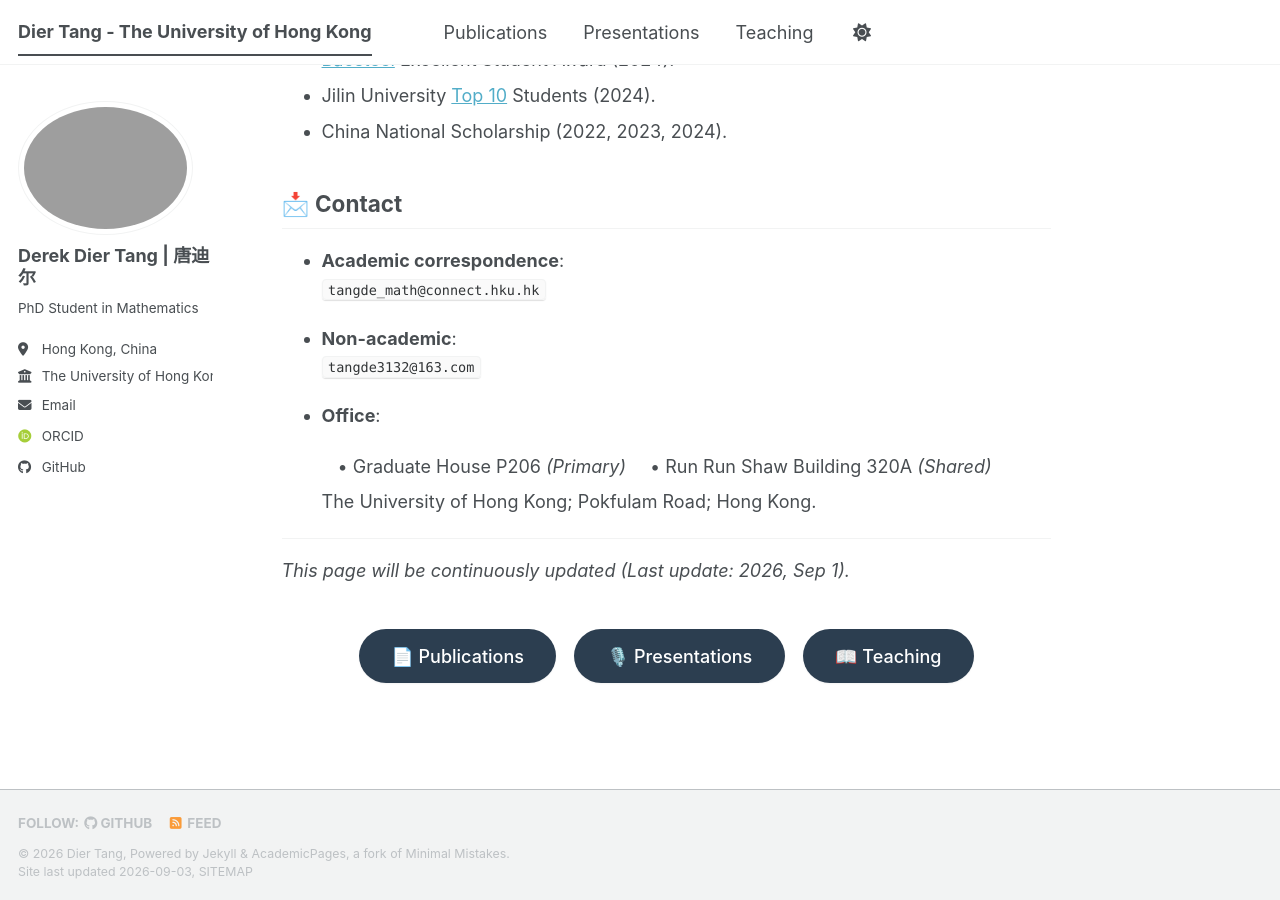
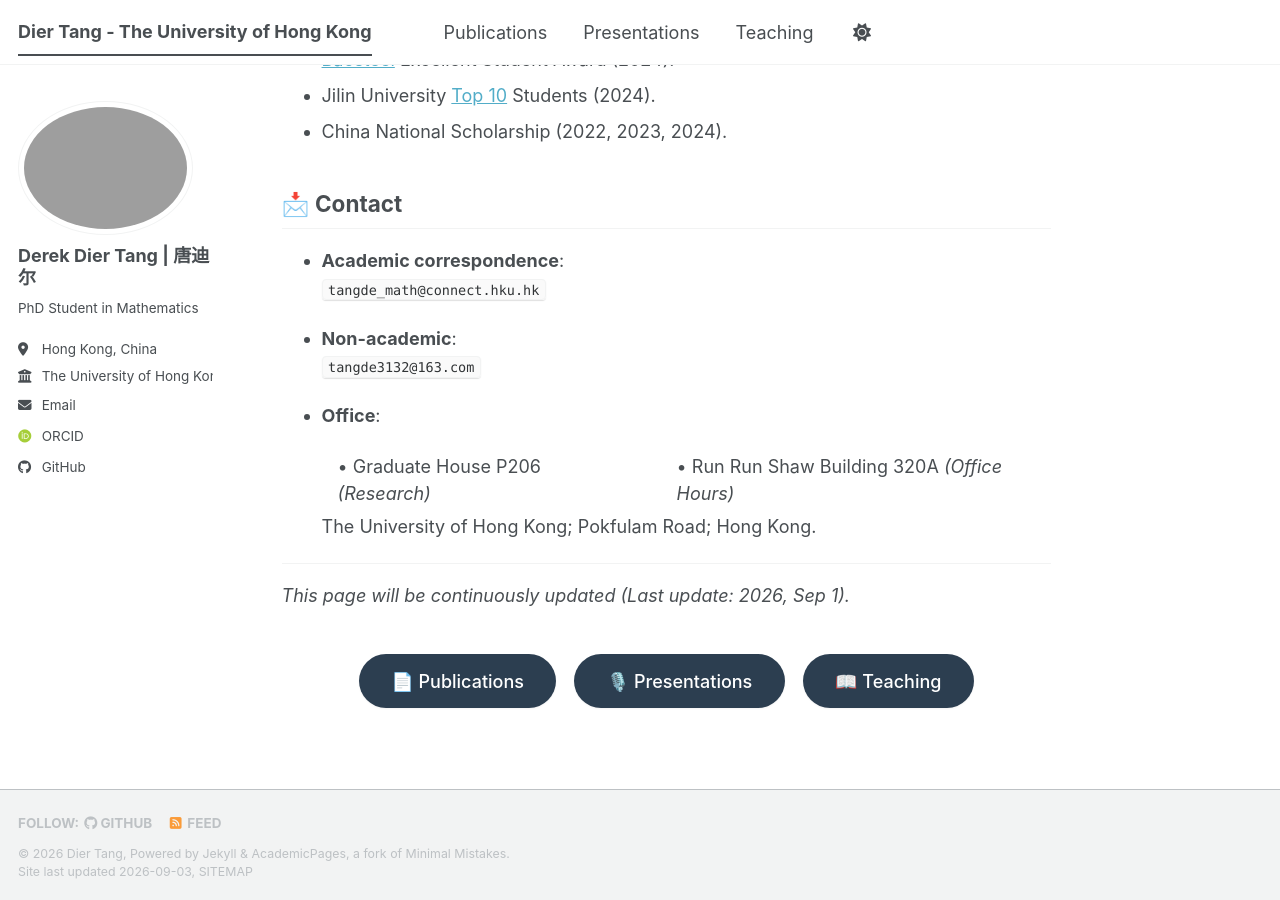
Before and after one commit to TangDier03/tangdier03.github.io, a Jekyll site: the page built from _pages/about.md, in a window 1280 px wide and 900 px high, scrolled down 1375 px. Built offline with Jekyll 4.4.1, drawn with Linux system fonts in a browser that asks for light colours; some web fonts are replaced; a script bundle is joined from its source files by our own code; library files that are not in the unit come from our copies; before the commit the page ends 2250 px from its top, so only the background shows below that.

Commit message:
Update about.md

```diff
--- a/_pages/about.md
+++ b/_pages/about.md
@@ -74,12 +74,12 @@
   `tangde3132@163.com`
 
 - **Office**:
-  <div style="display: flex; gap: 24px; margin: 4px 0 8px 16px;">
-    <span>• Graduate House P206 <em>(Primary) </em></span>
-    <span>• Run Run Shaw Building 320A <em>(Shared) </em></span>
+  <div style="display: flex; gap: 48px; margin: 4px 0 6px 16px;">
+    <span>• Graduate House P206 <em>(Research)</em></span>
+    <span>• Run Run Shaw Building 320A <em>(Office Hours)</em></span>
   </div>
+  The University of Hong Kong; Pokfulam Road; Hong Kong.
 
-  The University of Hong Kong; Pokfulam Road; Hong Kong.
 
 ---
 
```
